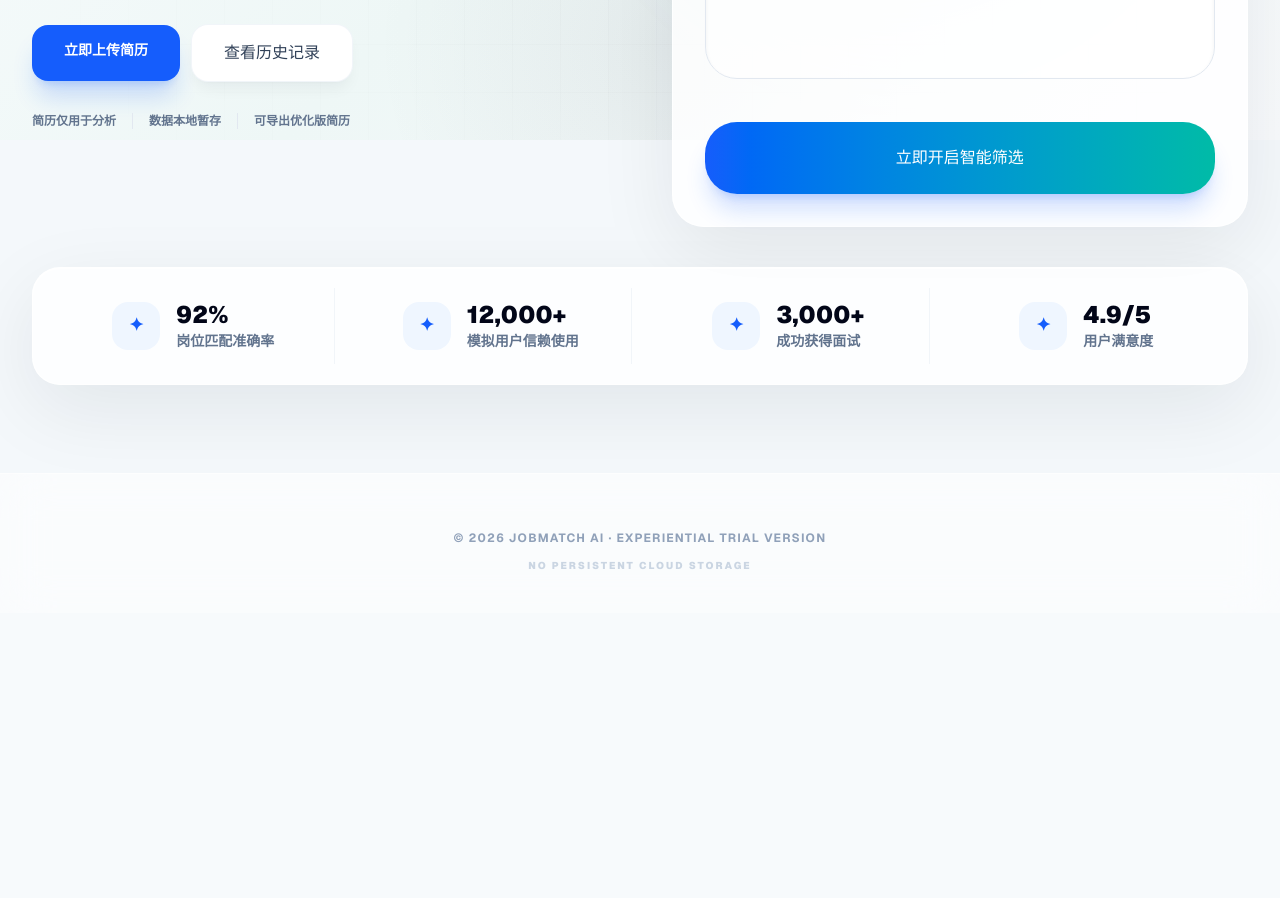
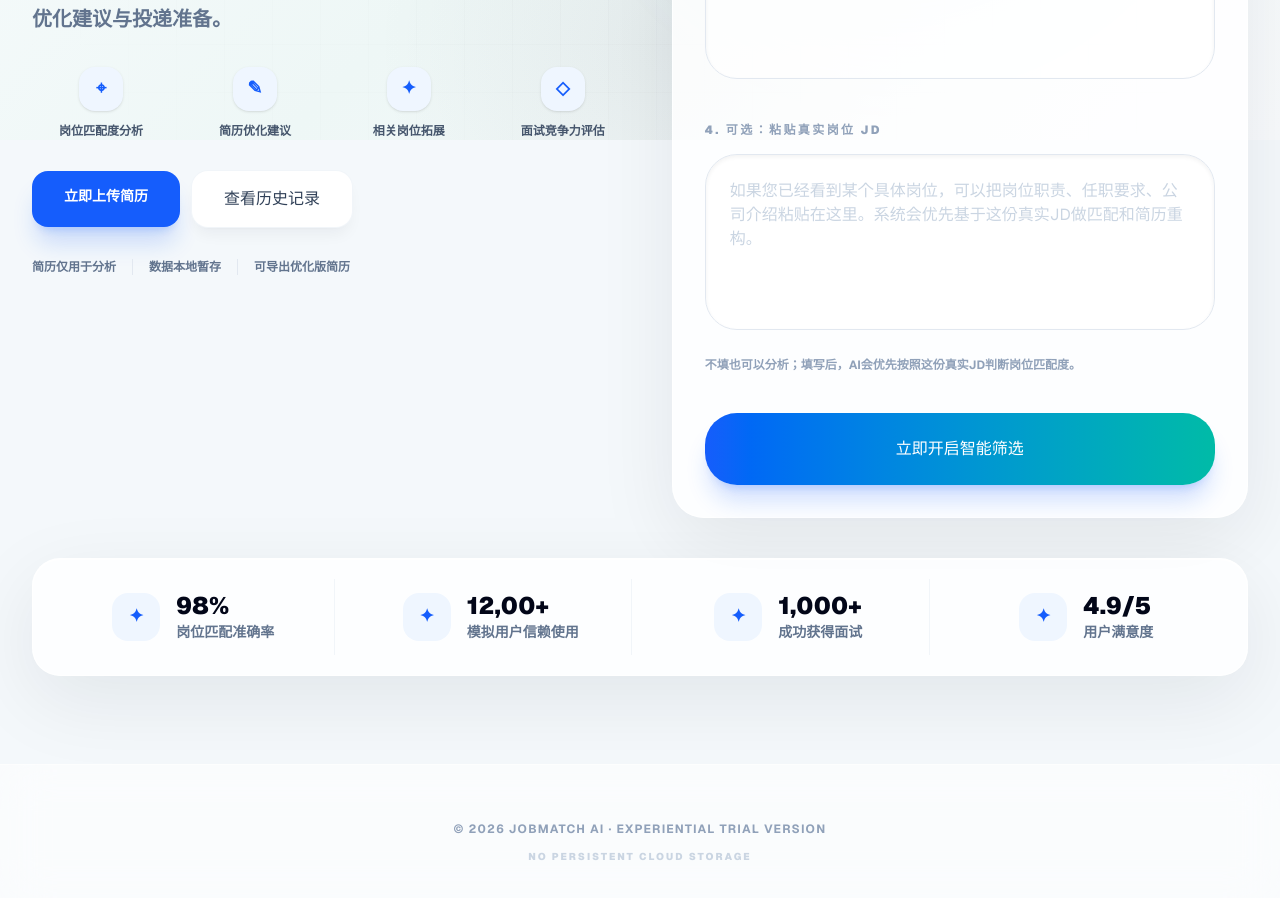
Before and after one commit to songxiaoxue2233/job-match-ai, a Next.js app: page / in a window 1280 px wide. Shown: the part 660-1558 px from the top of the page. Before the commit the page ends 1273 px from the top, so only its background shows below. Built offline with nearby package versions, Linux system fonts and the light colour scheme.

Commit message:
Add target JD state and update related logic

```diff
--- a/app/page.tsx
+++ b/app/page.tsx
@@ -52,6 +52,7 @@ function getShixisengSearchUrl(keyword: string) {
 export default function Home() {
   const [fileName, setFileName] = useState("");
   const [expectation, setExpectation] = useState("");
+  const [targetJd, setTargetJd] = useState("");
   const [jobType, setJobType] = useState("实习");
   const [message, setMessage] = useState("");
   const [showResult, setShowResult] = useState(false);
@@ -284,10 +285,11 @@ export default function Home() {
           "Content-Type": "application/json",
         },
         body: JSON.stringify({
-          resumeText: finalResumeText,
-          expectation: expectation.trim(),
-          jobType,
-        }),
+  resumeText,
+  expectation: expectation.trim(),
+  targetJd: targetJd.trim(),
+  jobType,
+}),
       });
 
       const data = await response.json();
@@ -546,6 +548,28 @@ export default function Home() {
                   }}
                 />
               </div>
+              <div className="space-y-4">
+  <label className="block text-xs font-black uppercase tracking-[0.2em] text-slate-400">
+    4. 可选：粘贴真实岗位 JD
+  </label>
+  <textarea
+    className="h-44 w-full resize-none rounded-[2rem] border border-slate-200 bg-white/60 p-6 text-base font-semibold leading-7 text-slate-700 shadow-inner outline-none transition-all placeholder:text-slate-300 focus:border-blue-500 focus:ring-4 focus:ring-blue-500/10"
+    placeholder="如果您已经看到某个具体岗位，可以把岗位职责、任职要求、公司介绍粘贴在这里。系统会优先基于这份真实JD做匹配和简历重构。"
+    value={targetJd}
+    onChange={(event) => {
+      setTargetJd(event.target.value);
+      setMessage("");
+      setShowResult(false);
+      setAnalysisText("");
+      setAnalysisReport(null);
+      setRewrittenResume("");
+      setRewriteMessage("");
+    }}
+  />
+  <p className="text-xs font-bold leading-6 text-slate-400">
+    不填也可以分析；填写后，AI会优先按照这份真实JD判断岗位匹配度。
+  </p>
+</div>
 
               {message ? (
                 <div className="rounded-2xl border border-blue-100 bg-blue-50/80 px-5 py-4 text-center text-sm font-bold text-blue-700">
@@ -566,9 +590,9 @@ export default function Home() {
 
           <div className="surface grid gap-4 rounded-[1.75rem] p-5 sm:grid-cols-4">
             {[
-              ["92%", "岗位匹配准确率"],
-              ["12,000+", "模拟用户信赖使用"],
-              ["3,000+", "成功获得面试"],
+              ["98%", "岗位匹配准确率"],
+              ["12,00+", "模拟用户信赖使用"],
+              ["1,000+", "成功获得面试"],
               ["4.9/5", "用户满意度"],
             ].map(([value, label]) => (
               <div className="flex items-center justify-center gap-4 border-slate-100 py-3 sm:border-r last:border-r-0" key={label}>
```
